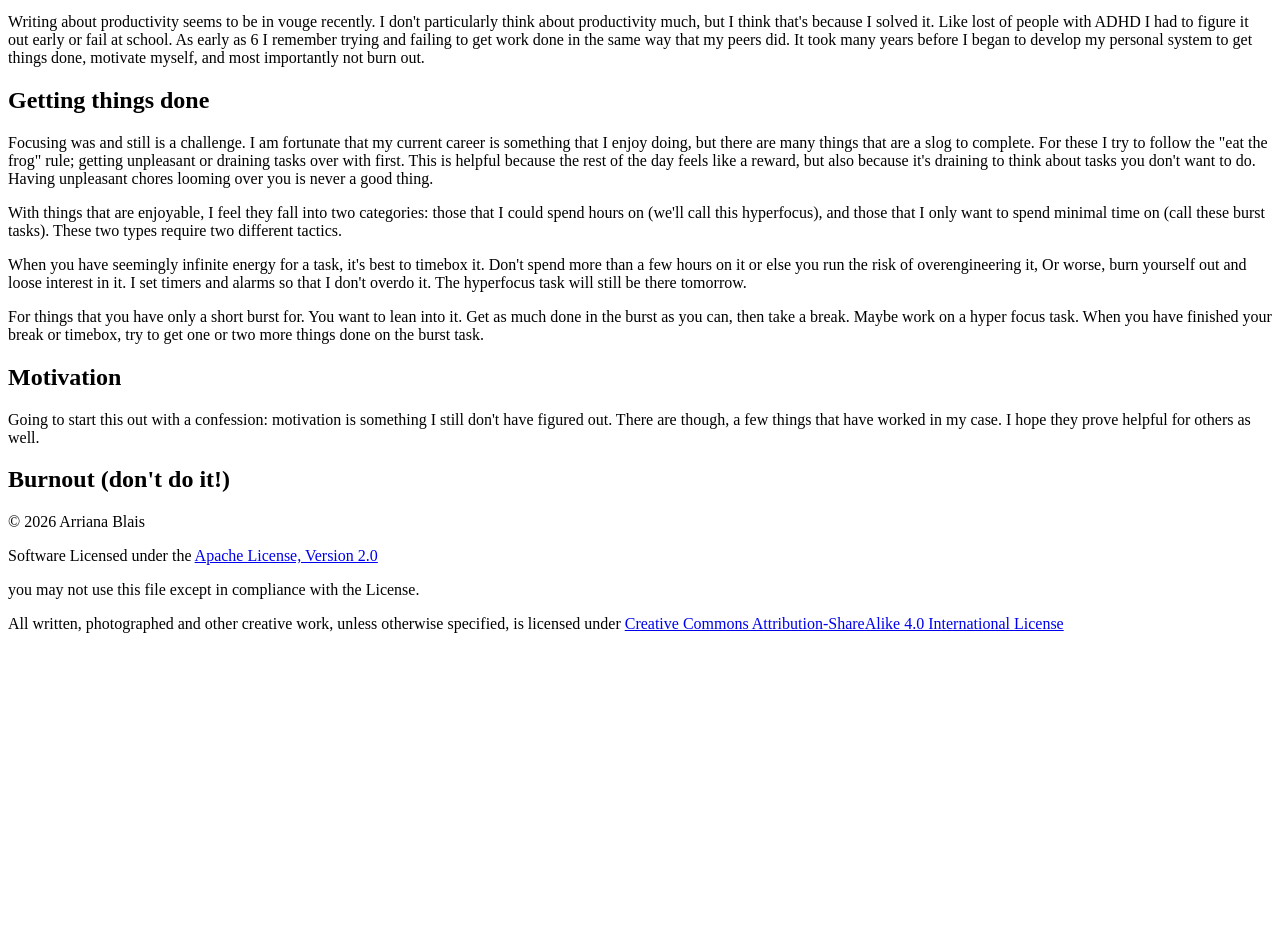
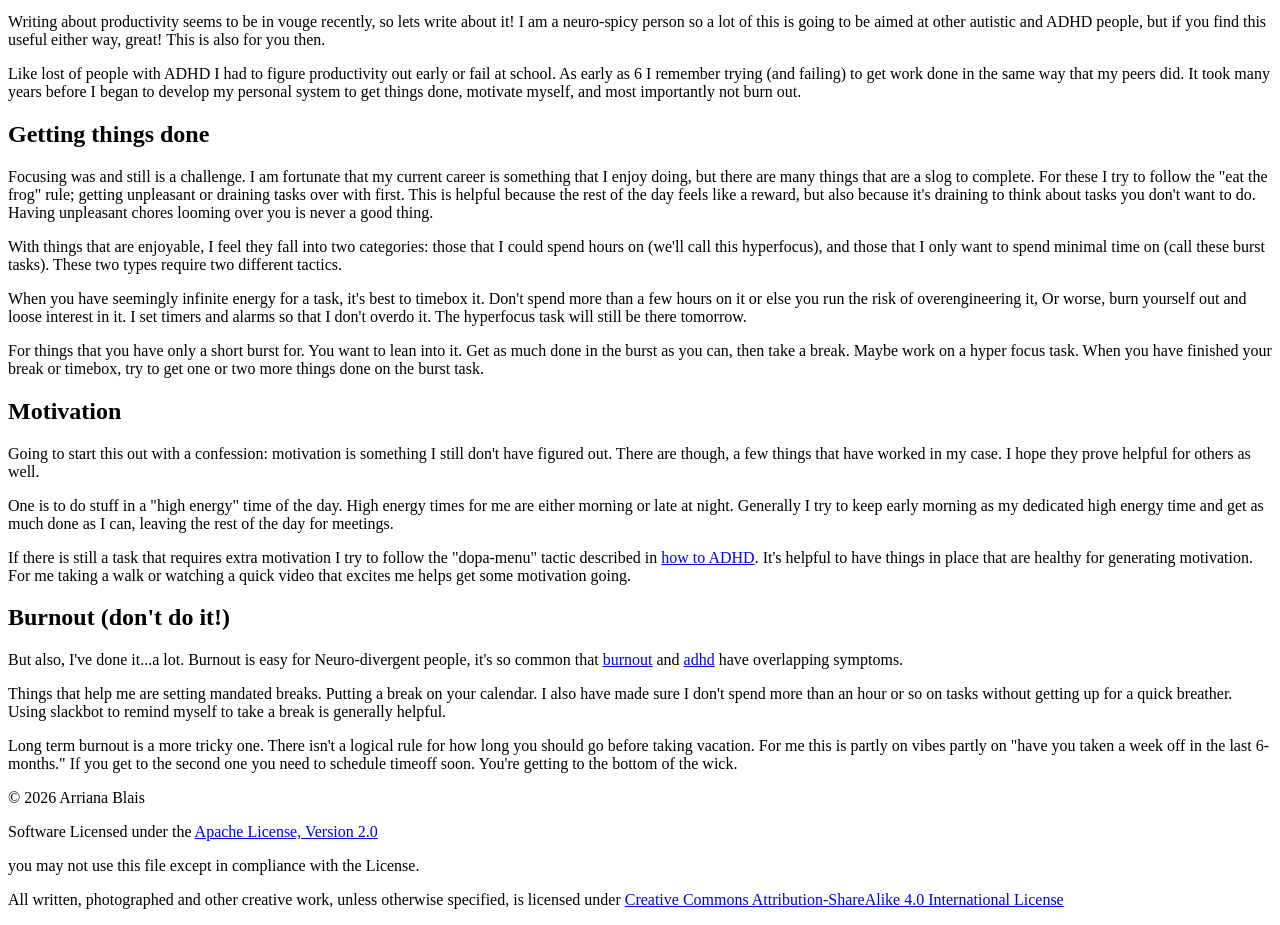
Before and after one commit to arriIsHere/arri.gay, an Eleventy site: page src/articles/productivity/index.md in a window 1280 px wide. Shown: the part 163-1088 px from the top of the page. Before the commit the page ends 812 px from the top, so only its background shows below. Built offline with nearby package versions, Linux system fonts and the light colour scheme; Eleventy itself is replaced by a stand-in of ours; files that its build step writes are made by us from their sources; files whose address does not match are found by name.

Commit message:
add more text to productivity

```diff
--- a/src/articles/productivity/index.md
+++ b/src/articles/productivity/index.md
@@ -9,9 +9,11 @@ tone: light
 imageAlt:
 ---
 
-Writing about productivity seems to be in vouge recently. I don't particularly think about productivity much,
-but I think that's because I solved it. Like lost of people with ADHD I had to figure it out early or fail at
-school. As early as 6 I remember trying and failing to get work done in the same way that my peers did.
+Writing about productivity seems to be in vouge recently, so lets write about it! I am a neuro-spicy person so a lot of this is going to be aimed at other autistic and ADHD people, but
+if you find this useful either way, great! This is also for you then.
+
+Like lost of people with ADHD I had to figure productivity out early or fail at
+school. As early as 6 I remember trying (and failing) to get work done in the same way that my peers did.
 It took many years before I began to develop my personal system to get things done, motivate myself, and most
 importantly not burn out.
 
@@ -40,6 +42,15 @@ one or two more things done on the burst task.
 Going to start this out with a confession: motivation is something I still don't have figured out. There are
 though, a few things that have worked in my case. I hope they prove helpful for others as well.
 
+One is to do stuff in a "high energy" time of the day. High energy times for me are either morning or late at night. Generally I try to keep early morning as my dedicated high energy time and get as much done as I can, leaving the rest of the day for meetings.
 
+If there is still a task that requires extra motivation I try to follow the "dopa-menu" tactic described in [how to ADHD](https://youtu.be/-6WCkTwW6xg?si=Obb5kejM_t8tjIIe&t=112). It's helpful to have things in place that are healthy for generating motivation. For me taking a walk or watching a quick video that excites me helps get some motivation going.
 
 ## Burnout (don't do it!)
+But also, I've done it...a lot. Burnout is easy for Neuro-divergent people, it's
+so common that [burnout](https://www.mayoclinic.org/healthy-lifestyle/adult-health/in-depth/burnout/art-20046642) and [adhd](https://www.cdc.gov/adhd/diagnosis/index.html) have overlapping symptoms.
+
+Things that help me are setting mandated breaks. Putting a break on your calendar. I also have made sure I don't spend more than an hour or so on tasks without getting up for a quick breather. Using slackbot to remind myself to take a break is generally helpful.
+
+Long term burnout is a more tricky one. There isn't a logical rule for how long you should go
+before taking vacation. For me this is partly on vibes partly on "have you taken a week off in the last 6-months." If you get to the second one you need to schedule timeoff soon. You're getting to the bottom of the wick.
```
